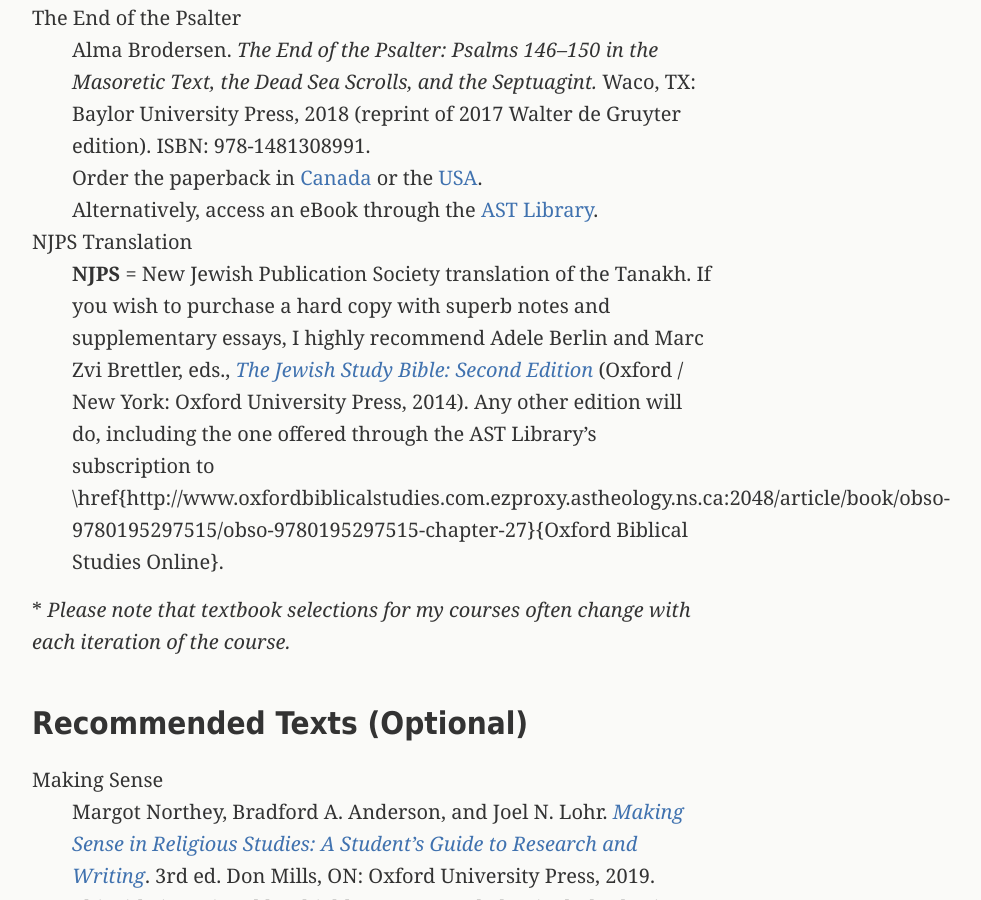
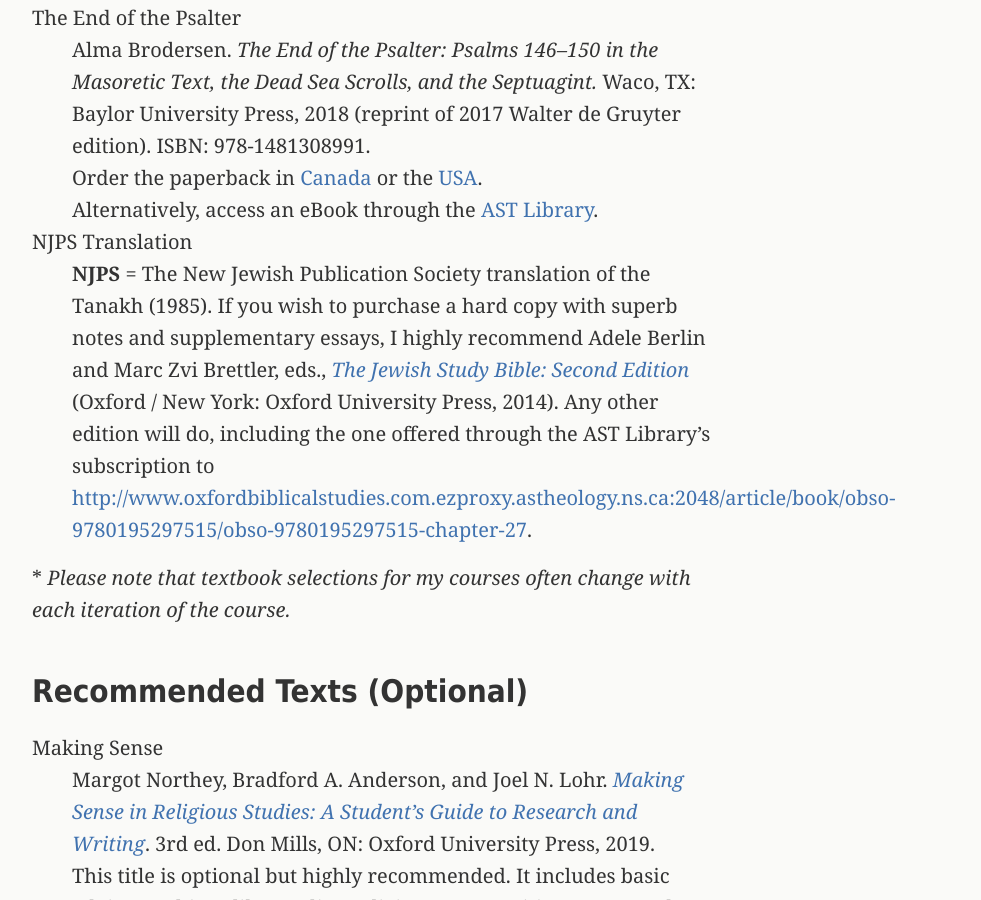
Before and after one commit to danieldriver/danieldriver.github.io, a Jekyll site: the page built from _pages/hb-3112.md, in a window 1280 px wide and 900 px high, scrolled down 906 px. Shown: the whole window, without its empty margins (266-1247 px from the left). Built offline with Jekyll 4.4.1, drawn with Linux system fonts in a browser that asks for light colours; a script that is not in the unit is left out.

Commit message:
make that LaTeX link a markdown link

```diff
--- a/_pages/hb-3112.md
+++ b/_pages/hb-3112.md
@@ -33,7 +33,7 @@
 : Alternatively, access an eBook through the [AST Library](https://ebookcentral.proquest.com/lib/astheology/detail.action?docID=4895035).
 
 NJPS Translation
-: **NJPS** = New Jewish Publication Society translation of the Tanakh. If you wish to purchase a hard copy with superb notes and supplementary essays, I highly recommend Adele Berlin and Marc Zvi Brettler, eds., [*The Jewish Study Bible: Second Edition*](https://amzn.to/36BBqNw) (Oxford / New York: Oxford University Press, 2014). Any other edition will do, including the one offered through the AST Library's subscription to \href{http://www.oxfordbiblicalstudies.com.ezproxy.astheology.ns.ca:2048/article/book/obso-9780195297515/obso-9780195297515-chapter-27}{Oxford Biblical Studies Online}.
+: **NJPS** = The New Jewish Publication Society translation of the Tanakh (1985). If you wish to purchase a hard copy with superb notes and supplementary essays, I highly recommend Adele Berlin and Marc Zvi Brettler, eds., [*The Jewish Study Bible: Second Edition*](https://amzn.to/36BBqNw) (Oxford / New York: Oxford University Press, 2014). Any other edition will do, including the one offered through the AST Library's subscription to [http://www.oxfordbiblicalstudies.com.ezproxy.astheology.ns.ca:2048/article/book/obso-9780195297515/obso-9780195297515-chapter-27](Oxford Biblical Studies Online).
 
 {% include recommended.md %}
 
```
